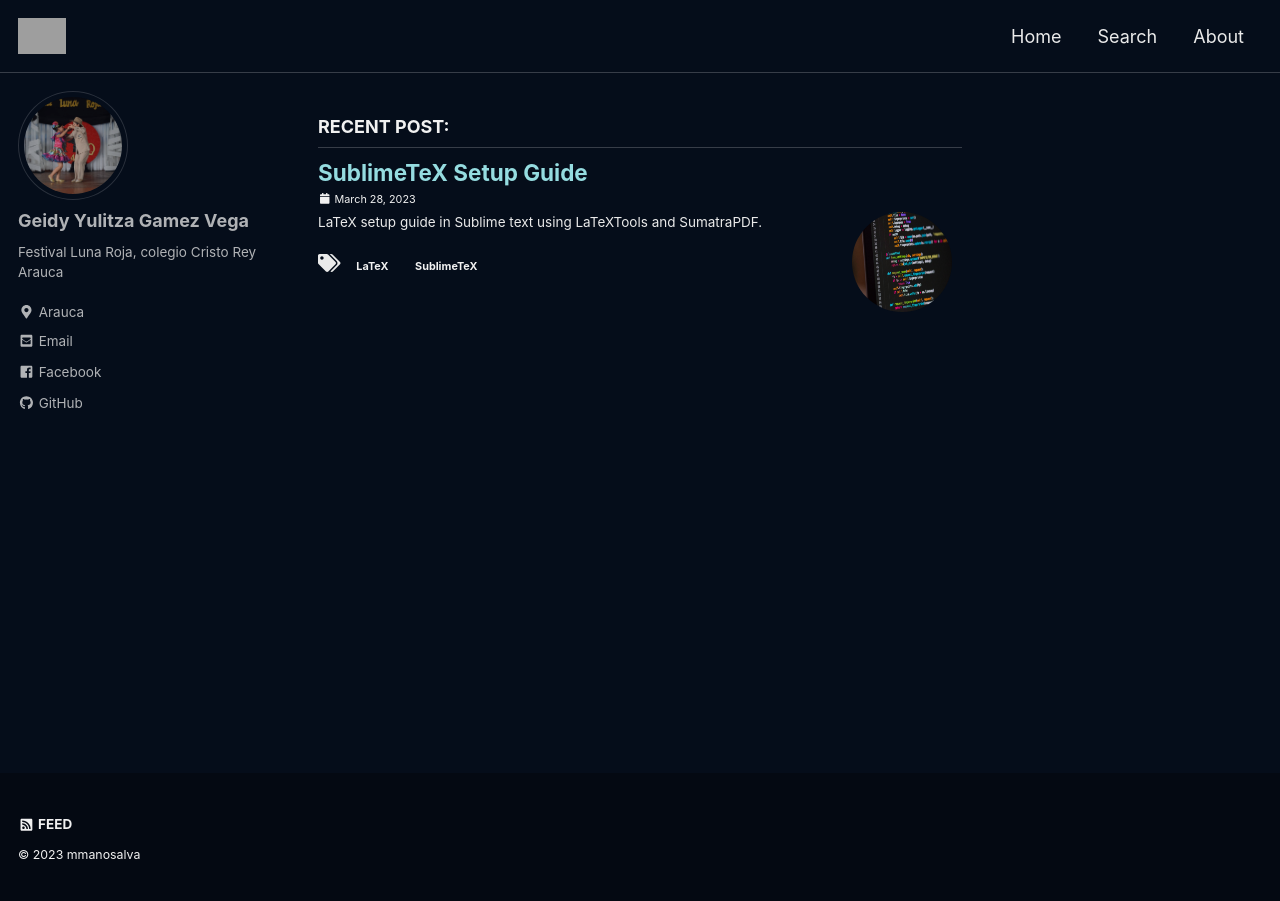
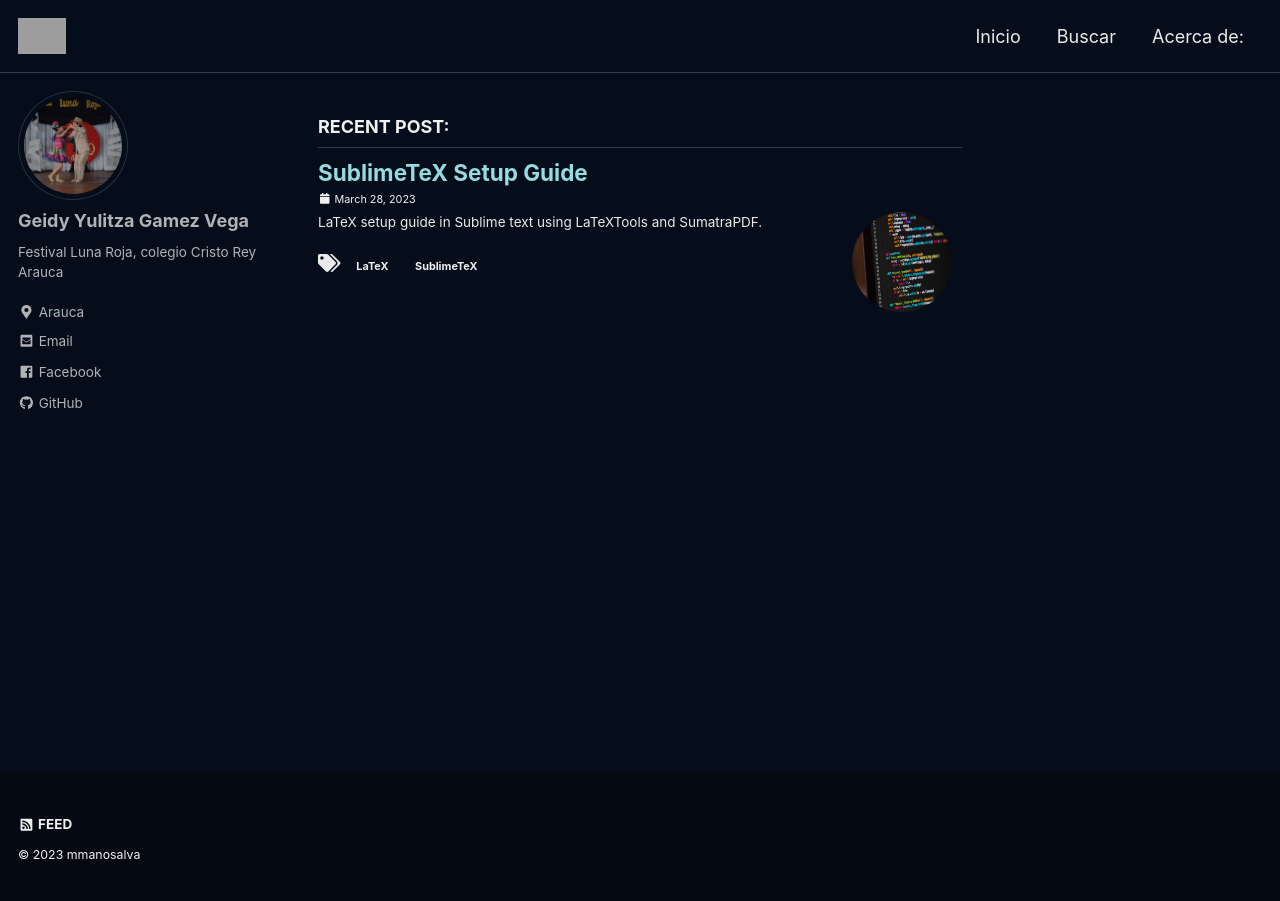
Before and after one commit to lunarojacristoreyarauca/lunarojacristoreyarauca.github.io, a Jekyll site: the page built from index.html, in a window 1280 px wide. Built offline with Jekyll 4.4.1, drawn with Linux system fonts in a browser that asks for light colours; cached includes are drawn as plain includes; some web fonts are replaced; a script that is not in the unit is left out; the list of posts is cut into pages by our own code; grey boxes are pictures that could not be loaded.

Commit message:
Update navigation.yml

```diff
--- a/_data/navigation.yml
+++ b/_data/navigation.yml
@@ -1,9 +1,9 @@
 main:
-  - title: "Home"
+  - title: "Inicio"
     url: /
-  - title: "Search"
+  - title: "Buscar"
     url: /buscador/
-  - title: "About"
+  - title: "Acerca de: "
     url: /about/
 #  - title: "Acerca de"
 #    url: /about/
```
